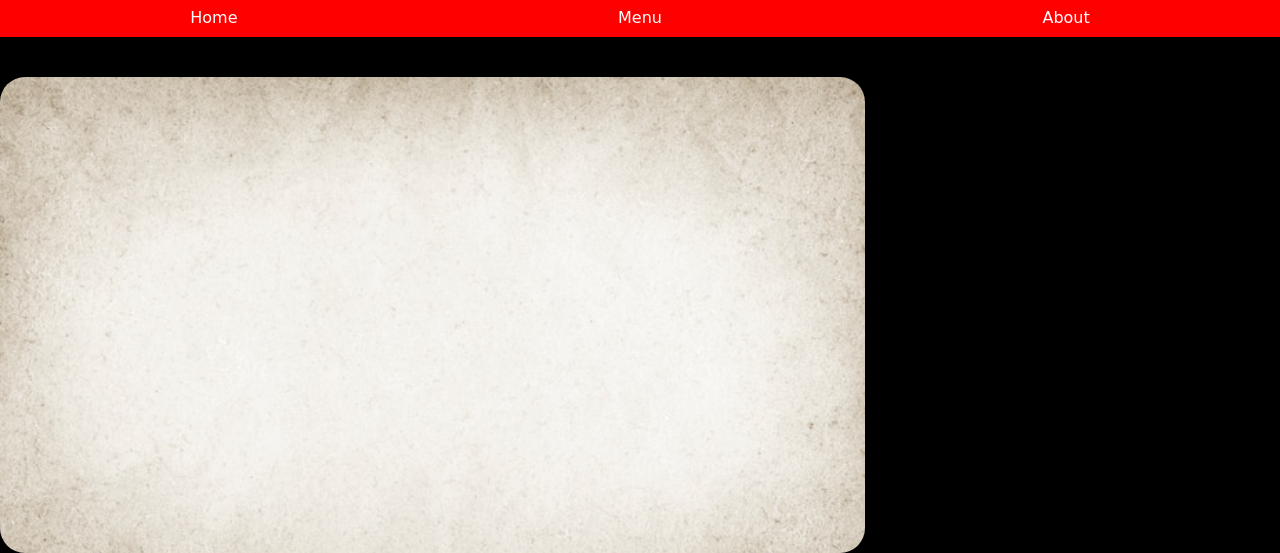
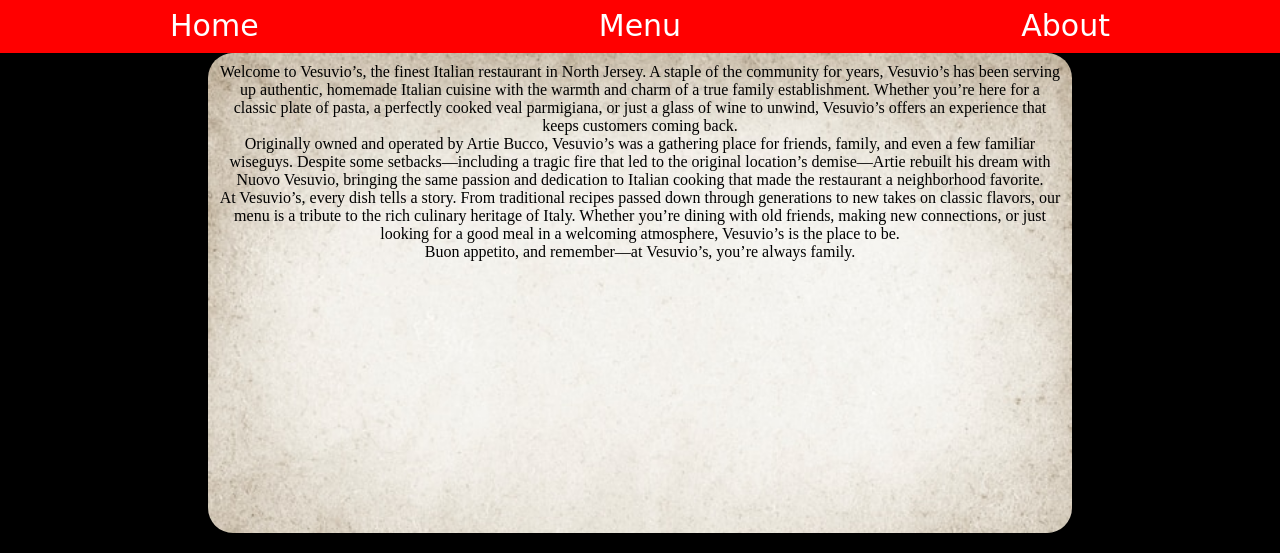
Before and after one commit to kamillask/RestaurantPage, a website built with webpack: page src/template.html in a window 1280 px wide. Both pictures are taken after a click on the button "About". Shown: the part 267-820 px from the top of the page. Built offline with nearby package versions, Linux system fonts and the light colour scheme.

Commit message:
Fixed some CSS issues, wrote up about page.

```diff
--- a/src/about.js
+++ b/src/about.js
@@ -1,3 +1,12 @@
 export function showAbout(){
-    alert("about clicked")
+    const content = document.getElementById("content");
+
+    const aboutContainer = document.createElement("div");
+    aboutContainer.classList.add("aboutContainer");
+    aboutContainer.innerHTML = `Welcome to Vesuvio’s, the finest Italian restaurant in North Jersey. A staple of the community for years, Vesuvio’s has been serving up authentic, homemade Italian cuisine with the warmth and charm of a true family establishment. Whether you’re here for a classic plate of pasta, a perfectly cooked veal parmigiana, or just a glass of wine to unwind, Vesuvio’s offers an experience that keeps customers coming back.<br>
+Originally owned and operated by Artie Bucco, Vesuvio’s was a gathering place for friends, family, and even a few familiar wiseguys. Despite some setbacks—including a tragic fire that led to the original location’s demise—Artie rebuilt his dream with Nuovo Vesuvio, bringing the same passion and dedication to Italian cooking that made the restaurant a neighborhood favorite.<br>
+At Vesuvio’s, every dish tells a story. From traditional recipes passed down through generations to new takes on classic flavors, our menu is a tribute to the rich culinary heritage of Italy. Whether you’re dining with old friends, making new connections, or just looking for a good meal in a welcoming atmosphere, Vesuvio’s is the place to be.<br>
+Buon appetito, and remember—at Vesuvio’s, you’re always family.`;
+
+    content.appendChild(aboutContainer);
 }
--- a/src/home.js
+++ b/src/home.js
@@ -7,13 +7,13 @@ export function showHome(){
 
     const hoursDiv = document.createElement("div");
     hoursDiv.classList.add("hours");
-    hoursDiv.textContent = `Monday: 11am - 11pm
-                            Tuesday: 11am - 11pm
-                            Wednesday: 11am - 11pm
-                            Thursaday: 11am - 11pm
-                            Friday: 11am - 1am
-                            Saturday: 11am - 1am
-                            Sunday: 12pm - 10pm`
+    hoursDiv.innerHTML = `Monday: 11am - 11pm<br>
+                      Tuesday: 11am - 11pm<br>
+                      Wednesday: 11am - 11pm<br>
+                      Thursday: 11am - 11pm<br>
+                      Friday: 11am - 1am<br>
+                      Saturday: 11am - 1am<br>
+                      Sunday: 12pm - 10pm`;
 
     content.appendChild(homeTextDiv);
     content.appendChild(hoursDiv);
--- a/src/menu.js
+++ b/src/menu.js
@@ -18,7 +18,7 @@ vesuvioMenu.push(ziti);
 
 function createMenuItemDiv(menuItem){
     const menuItemContainer = document.createElement("div");
-    menuItemContainer.classList.add("menuItem");
+    menuItemContainer.classList.add("menuItemContainer");
 
     const itemName = document.createElement("div");
     itemName.classList.add("menuItemName");
--- a/src/styles.css
+++ b/src/styles.css
@@ -13,7 +13,7 @@ body, html {
 
 body {
   display: grid;
-  grid-template-rows: 33vh 10vh;
+  grid-template-rows: 33vh 7vh;
 }
 
 .banner {
@@ -31,33 +31,45 @@ body {
 }
 
 nav {
+  height: 100%;
   display: flex;
   align-items: center;
   justify-content: space-around;
+  background-color: red;
+  font-size: 30px;
 }
 
-/* "#content div" selects all divs in content */
-#content div{
-  display: flex;
-  flex-direction: column;
-  align-items: center;
-  color: black;
+nav button {
+  border: none;
+  color: white;
+  background-color: red;
+  font-family: 'Brush Script MT', cursive;
+  font-size: 1em;
+}
+
+nav button:hover {
+  color: tan
 }
 
 #content {
   width: 66vw;
-  height: 100%;
-  /* this isnt being centered bc of vw, it cant center bc it doesnt have a container */
+  /* why did margin 0 auto work but now flex centering? */
+  margin: 0 auto;
   display: flex;
   flex-direction: column;
   align-items: center;
+  text-align: center;
   background-image: url("./images/white-parchment-paper_53876-92954.png");
   background-size: cover;
   border-radius: 25px;
   padding: 10px;
 }
 
-.menuItem {
+.menuItemContainer {
+  display: flex;
+  flex-direction: column;
+  align-items: center;
+  justify-content: center;
   margin: 10px;
 }
 
@@ -66,20 +78,3 @@ nav {
   font-size: 20px;
   color: red;
 }
-
-nav {
-  background-color: red;
-  height: 40px;
-}
-
-button {
-  border: none;
-  color: white;
-  background-color: red;
-  font-family: 'Brush Script MT', cursive;
-  font-size: 1em;
-}
-
-button:hover {
-  color: tan
-}
```
Also changed, not shown: src/template.html (+0 -1 lines).
